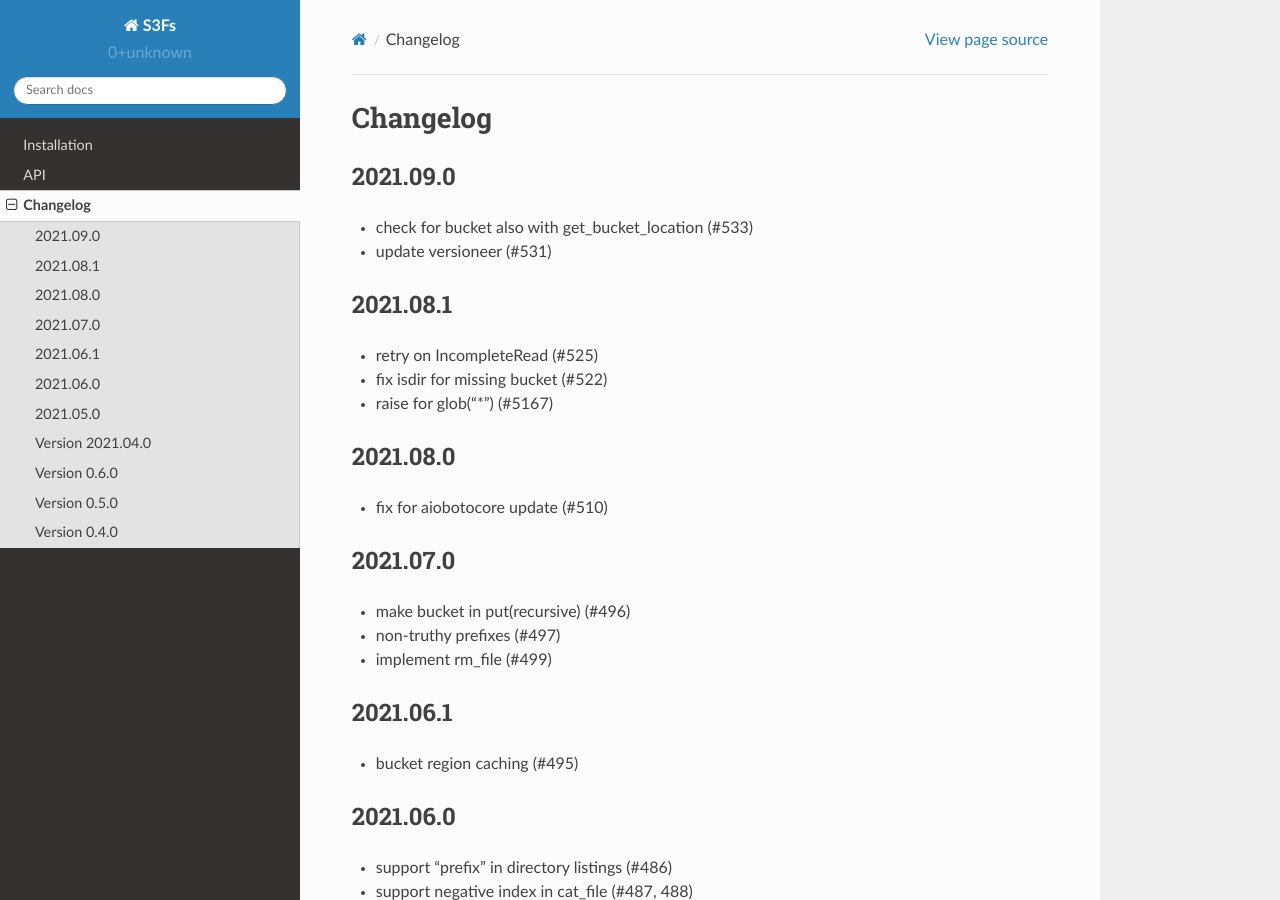
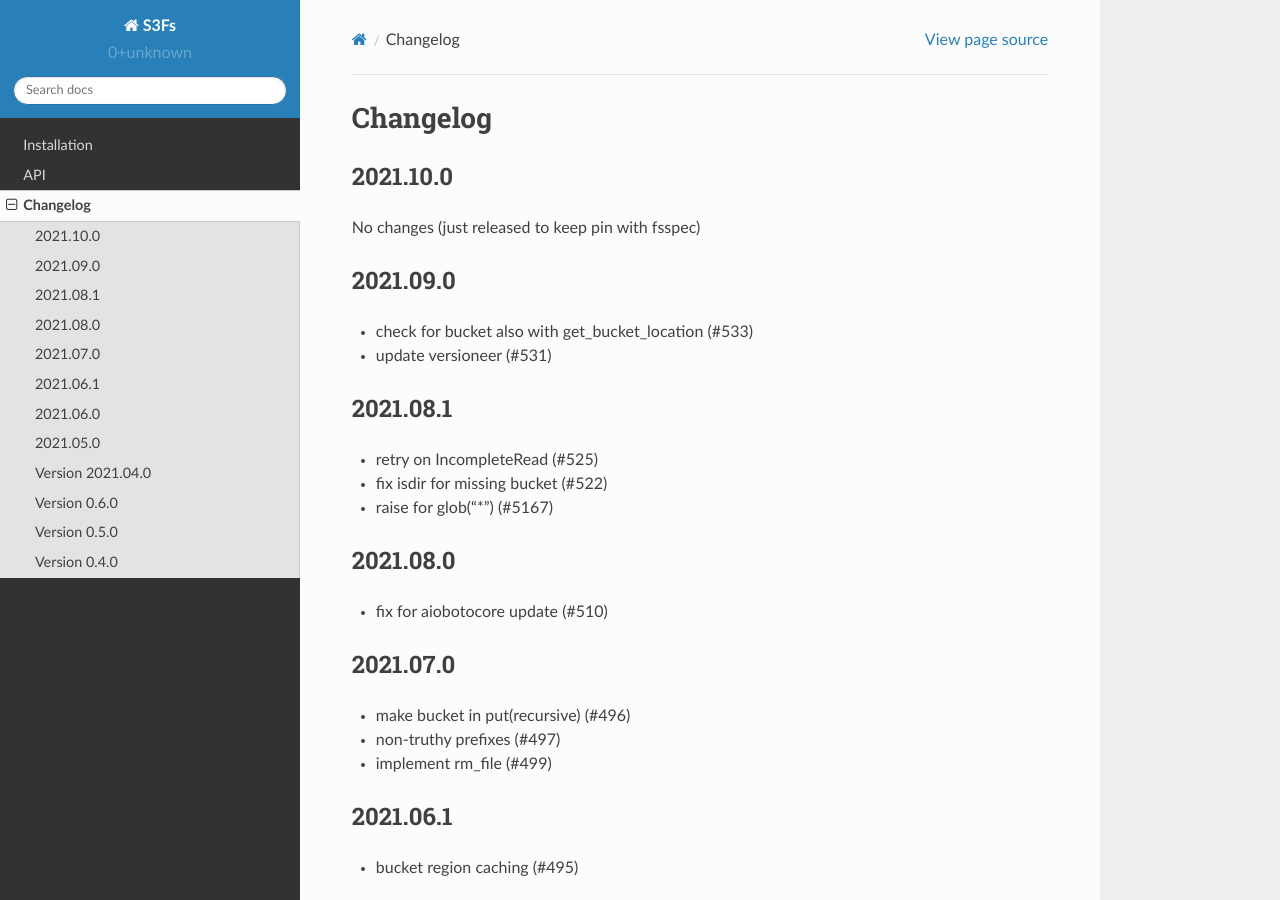
Before and after one commit to zarr-developers/s3fs, a Sphinx documentation site: the page built from docs/source/changelog.rst, in a window 1280 px wide and 900 px high. Built offline with Sphinx 7.4.7 and the Read the Docs theme 2.0.0, drawn with Linux system fonts in a browser that asks for light colours.

Commit message:
update changelog

```diff
--- a/docs/source/changelog.rst
+++ b/docs/source/changelog.rst
@@ -1,5 +1,10 @@
 Changelog
 =========
+
+2021.10.0
+---------
+
+No changes (just released to keep pin with fsspec)
 
 2021.09.0
 ---------
--- a/requirements.txt
+++ b/requirements.txt
@@ -1,2 +1,2 @@
 aiobotocore~=1.4.1
-fsspec==2021.09.0
+fsspec==2021.10.0
```
